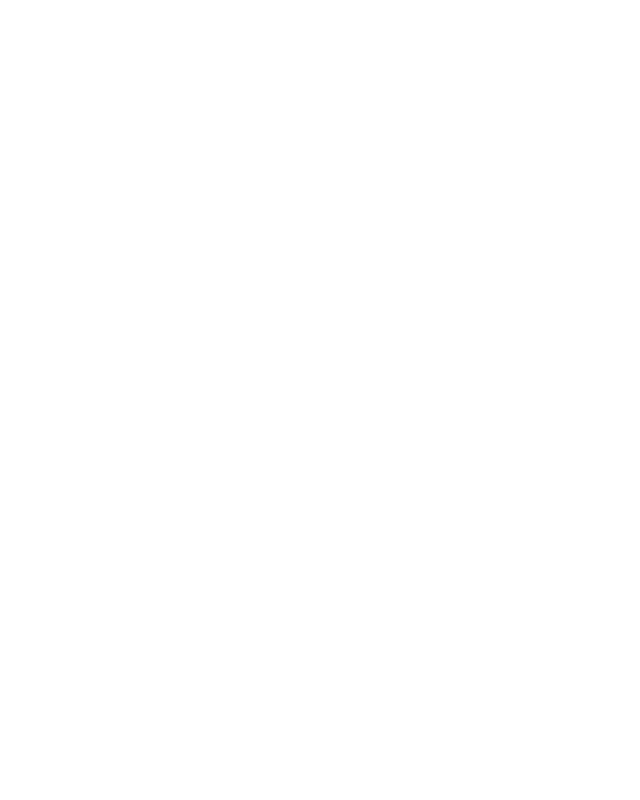
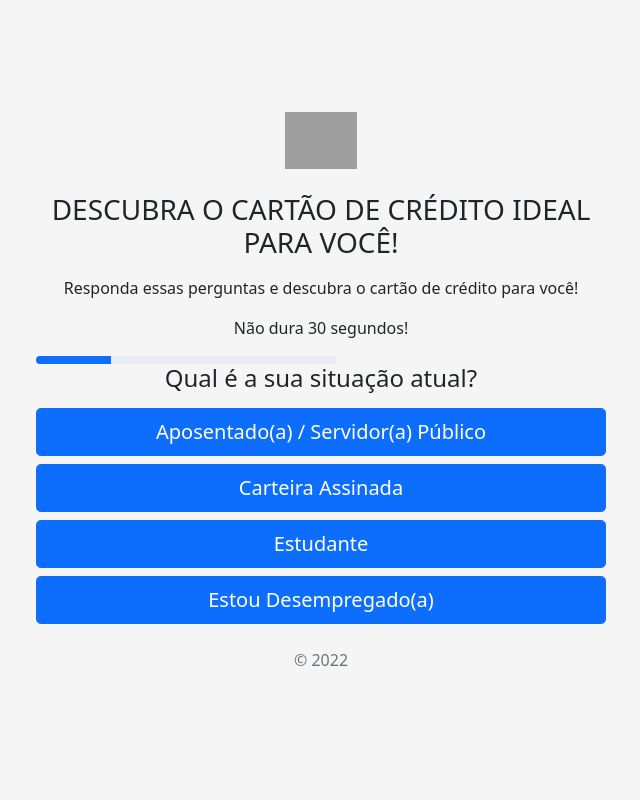
Before and after one commit to LeoAmorimLeleo/decoin_quiz, a PHP site: page / in a window 1280 px wide. Before the commit the part shown is empty. Shown: the whole page, without its empty margins (319-959 px from the left). Run offline with PHP 8.4, Linux system fonts and the light colour scheme; grey boxes are pictures that could not be loaded.

Commit message:
estrutura do layout

```diff
--- /dev/null
+++ b/css/style.css
@@ -0,0 +1,47 @@
+html,
+body {
+  height: 100%;
+}
+
+body {
+  display: flex;
+  align-items: center;
+  padding-top: 40px;
+  padding-bottom: 40px;
+  background-color: #f5f5f5;
+}
+
+.form {
+  width: 100%;
+  max-width: 600px;
+  padding: 15px;
+  margin: auto;
+}
+
+.form .checkbox {
+  font-weight: 400;
+}
+
+.form .form-floating:focus-within {
+  z-index: 2;
+}
+
+.form input[type="email"] {
+  margin-bottom: -1px;
+  border-bottom-right-radius: 0;
+  border-bottom-left-radius: 0;
+}
+
+.form input[type="password"] {
+  margin-bottom: 10px;
+  border-top-left-radius: 0;
+  border-top-right-radius: 0;
+}
+
+.progress-bar-width{
+  width: 300px;
+}
+
+.progress-bar-height{
+  height: 8px;
+}
--- a/index.php
+++ b/index.php
@@ -4,10 +4,44 @@
 	<meta charset="utf-8">
 	<meta name="viewport" content="width=device-width, initial-scale=1">
 	<link rel="stylesheet" type="text/css" href="css/bootstrap.min.css">
+	<link rel="stylesheet" type="text/css" href="css/style.css">
 	<title>DESCUBRA O CARTÃO DE CRÉDITO IDEAL PARA VOCÊ!</title>
+    <style>
+      .bd-placeholder-img {
+        font-size: 1.125rem;
+        text-anchor: middle;
+        -webkit-user-select: none;
+        -moz-user-select: none;
+        user-select: none;
+      }
+
+      @media (min-width: 768px) {
+        .bd-placeholder-img-lg {
+          font-size: 3.5rem;
+        }
+      }
+    </style>
 </head>
-<body>
+<body class="text-center">
+	<main class="form">
+	  <form>
+	    <img class="mb-4" src="/docs/5.0/assets/brand/bootstrap-logo.svg" alt="" width="72" height="57">
+	    <h1 class="h3 mb-3 fw-normal text-uppercase">Descubra o cartão de crédito ideal para você!</h1>
+	    <p>Responda essas perguntas e descubra o cartão de crédito para você!</p>
+	    <p>Não dura 30 segundos!</p>
+	    <div class="progress progress-bar-width progress-bar-height">
+  			<div class="progress-bar w-25" role="progressbar" aria-valuenow="75"
+  			aria-valuemin="0" aria-valuemax="100"></div>
+		</div>
+	    <h4>Qual é a sua situação atual?</h4>
+	    <button class="w-100 btn btn-lg btn-primary mt-2" type="submit">Aposentado(a) / Servidor(a) Público</button>
+	    <button class="w-100 btn btn-lg btn-primary mt-2" type="submit">Carteira Assinada </button>
+	    <button class="w-100 btn btn-lg btn-primary mt-2" type="submit">Estudante</button>
+	    <button class="w-100 btn btn-lg btn-primary mt-2" type="submit">Estou Desempregado(a) </button>
 
+	    <p class="mt-4 mb-3 text-muted">&copy; <?php echo date("Y") ?></p>
+	  </form>
+</main>
 	<script type="text/javascript" src="js/bootstrap.bundle.min.js"></script>
 </body>
 </html>
```
